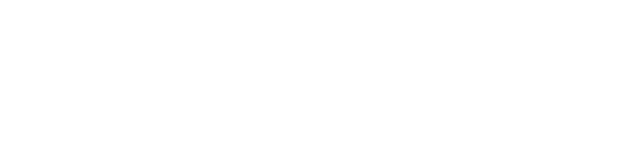
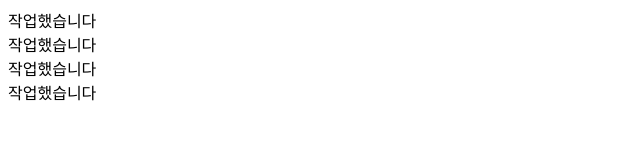
Before and after one commit to haeuisook/greencom, a plain HTML site: page index.html in a window 1280 px wide. Shown: the whole page, without its empty margins (0-640 px from the left). Drawn offline with Linux system fonts and the light colour scheme.

Commit message:
new_man first commit

```diff
--- a/index.html
+++ b/index.html
@@ -7,9 +7,9 @@
     <title>연습입니다.</title>
   </head>
   <body>
-    <div></div>
-    <div></div>
-    <div></div>
-    <div></div>
+    <div>작업했습니다</div>
+    <div>작업했습니다</div>
+    <div>작업했습니다</div>
+    <div>작업했습니다</div>
   </body>
 </html>
```
